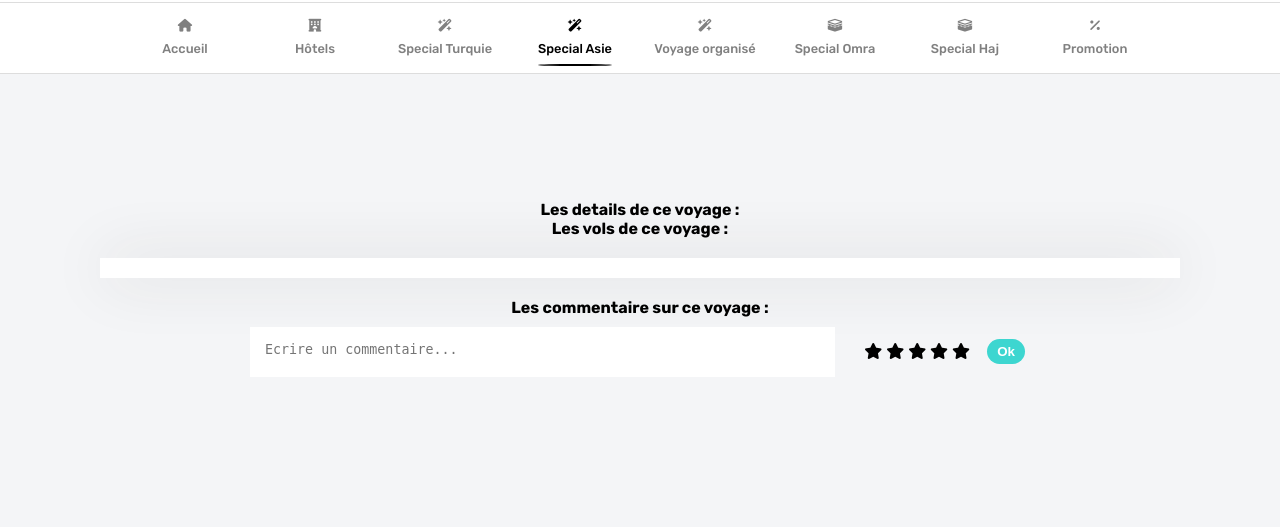
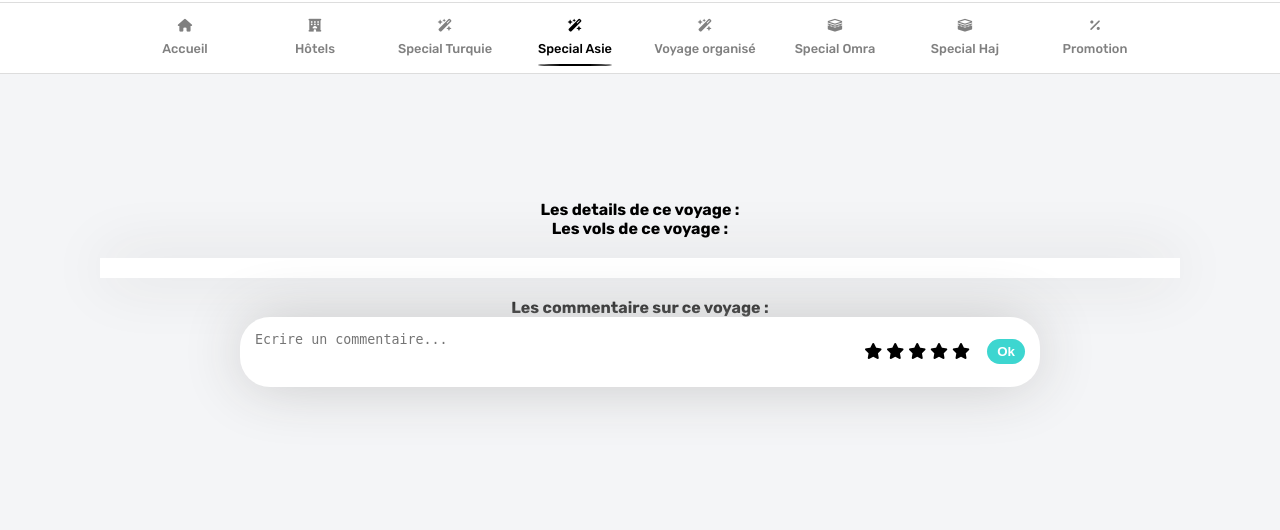
Before and after one commit to elza02/TravelMor, a Django app: page /special_asie/details/1/ in a window 1280 px wide. Shown: the top 530 px of the page. Run offline with Django 5.2, Linux system fonts and the light colour scheme; data that the repository does not hold is empty; grey boxes are pictures that could not be loaded.

Commit message:
styling for updated for comments

```diff
--- a/app/static/css/base.css
+++ b/app/static/css/base.css
@@ -726,24 +726,23 @@ body .container {
 #commentForm {
     position: relative;
     width: 100%;
-    display: flex;
-    flex-direction: column;
-    justify-content: center;
-    align-items: center;
-    padding: 10px;
-    gap: 10px;
     max-width: 800px;
     margin: auto;
 }
 
 #commentForm .add-comment {
-    width: 75%;
-    height: 50px;
+    width: 100%;
+    height: 70px;
     resize: none;
     border: none;
     outline: none;
-    padding: 15px;
+    padding: 15px ;
+    padding-inline-end: 200px ;
     align-self: flex-start;
+    border-radius: var(--main-border-radius);
+    box-shadow: 0px 0px 62px -4px rgba(195,195,195,1);
+    -webkit-box-shadow: 0px 0px 62px -4px rgba(195,195,195,1);
+    -moz-box-shadow: 0px 0px 62px -4px rgba(195,195,195,1);
 }
 
 #commentForm .add-comment:focus {
```
